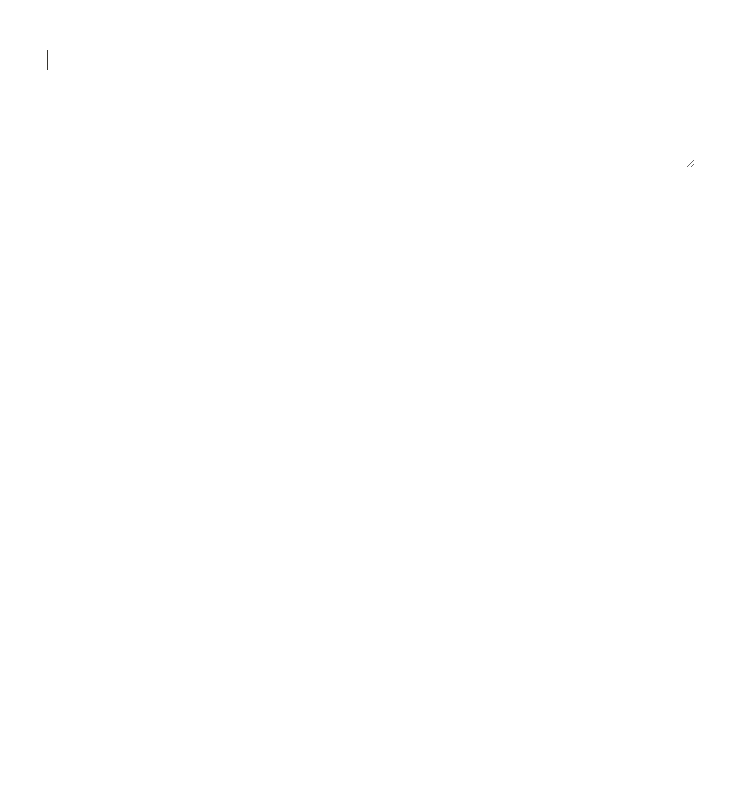
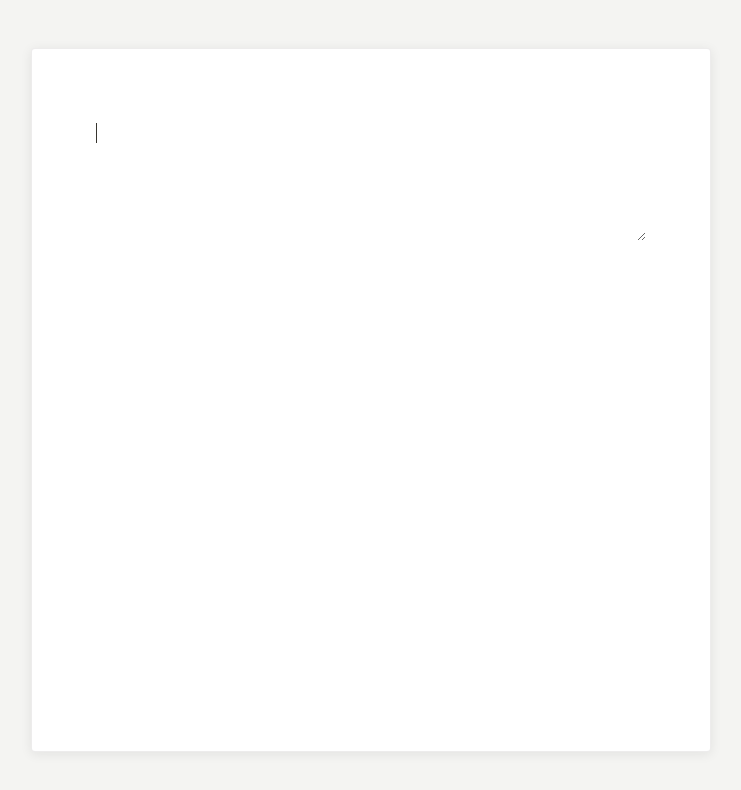
Before and after one commit to Mohammed-A-Amin/takehome-mentions, a React (Vite) app in the folder src/client/: page / in a window 1280 px wide. Shown: the top 790 px of the page, without its empty margins (269-1010 px from the left). Built offline with nearby package versions, Linux system fonts and the light colour scheme; no server answers.

Commit message:
style: distinguish document canvas from workspace

```diff
--- a/src/client/src/App.css
+++ b/src/client/src/App.css
@@ -32,14 +32,30 @@ body {
     -apple-system, BlinkMacSystemFont, "Segoe UI", Helvetica, "Apple Color Emoji", Arial,
     sans-serif, "Segoe UI Emoji", "Segoe UI Symbol";
   color: var(--text-primary);
-  background: var(--bg-primary);
+  background: #f4f4f2;
   -webkit-font-smoothing: antialiased;
 }
 
 .app {
   max-width: 680px;
+  min-height: min(720px, calc(100vh - 96px));
   margin: 48px auto;
-  padding: 0 16px;
+  padding: 72px 64px 160px;
+  border: 1px solid var(--border-secondary);
+  border-radius: 4px;
+  background: var(--bg-primary);
+  box-shadow: 0 2px 12px rgba(25, 25, 25, 0.08);
+}
+
+@media (max-width: 760px) {
+  .app {
+    min-height: 100vh;
+    margin: 0;
+    padding: 48px 24px 120px;
+    border: 0;
+    border-radius: 0;
+    box-shadow: none;
+  }
 }
 
 .composer {
```
